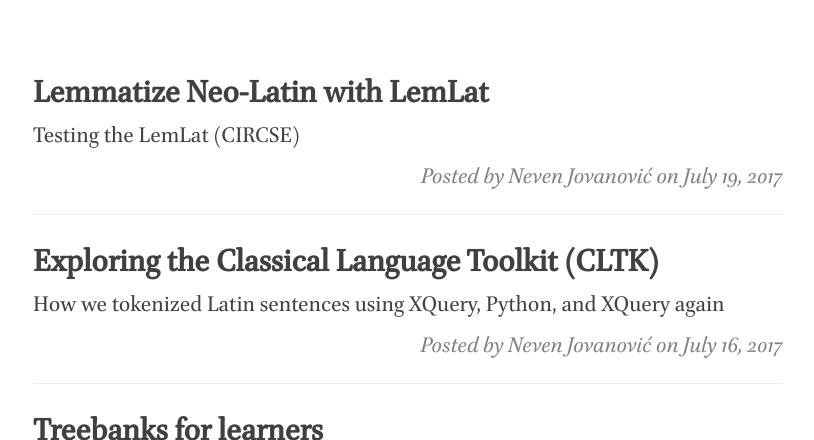
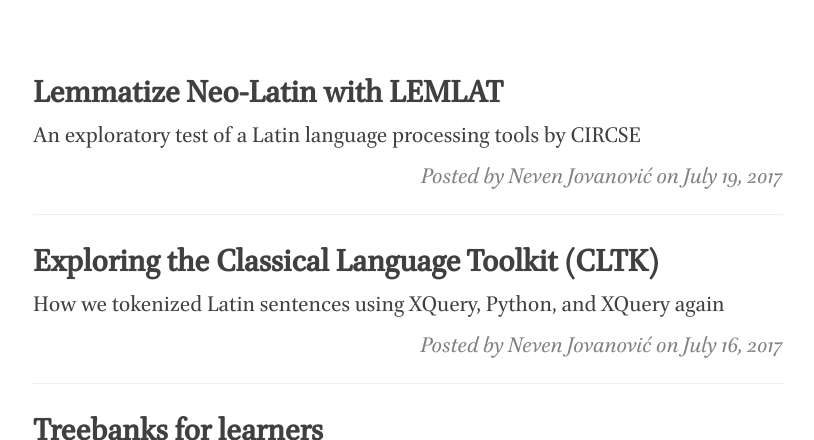
Before and after one commit to nevenjovanovic/nevenjovanovic.github.io, a Jekyll site: the page built from index.html, in a window 1280 px wide and 900 px high, cut to the strip 460-900 px from the top of the window. Shown: the whole strip, without its empty margins (232-1046 px from the left). Built offline with Jekyll 4.4.1, drawn with Linux system fonts in a browser that asks for light colours; nearby versions of some CDN libraries; the list of posts is cut into pages by our own code.

Commit message:
Correct orthography, add link to Index Thom.

```diff
--- a/_posts/2017-07-19-lemmatize-neolatin-lemlat.markdown
+++ b/_posts/2017-07-19-lemmatize-neolatin-lemlat.markdown
@@ -1,7 +1,7 @@
 ---
 layout:     post
-title:      "Lemmatize Neo-Latin with LemLat"
-subtitle:   "Testing the LemLat (CIRCSE)"
+title:      "Lemmatize Neo-Latin with LEMLAT"
+subtitle:   "An exploratory test of a Latin language processing tools by CIRCSE"
 date:       2017-07-19 23:00:00
 author:     "Neven Jovanović"
 header-img: "img/pexels-photo-248559.jpeg"
@@ -25,7 +25,7 @@
 
 # LEMLAT 3.0
 
-Marco Passarotti, leader of the Index Thomisticus Treebank Project, recently suggested I should test how their LEMLAT lemmatizer performs on our Neo-Latin texts. I thought this was a great idea, and here are my notes on the setup and on the very first results.
+Marco Passarotti, leader of the [Index Thomisticus Treebank Project](http://itreebank.marginalia.it/), recently suggested I should test how their LEMLAT lemmatizer performs on our Neo-Latin texts. I thought this was a great idea, and here are my notes on the setup and on the very first results.
 
 LEMLAT exists as a [web service](http://www.ilc.cnr.it/lemlat/lemlat/index.html), and it can be queried by a script issuing requests such as `http://www.ilc.cnr.it/lemlat/cgi-bin/LemLat_cgi.cgi?wordform=iuveni`. But it turned out to be too slow -- lemmatization of some 2100 entries from [Nicholas of Modruš's funerary speech for Pietro Riario](https://github.com/nevenjovanovic/modruski-temrezah) (XML DB `modr-riar-texts` in my computer) took over 20 minutes. I used this XQuery to try that out:
 
```
